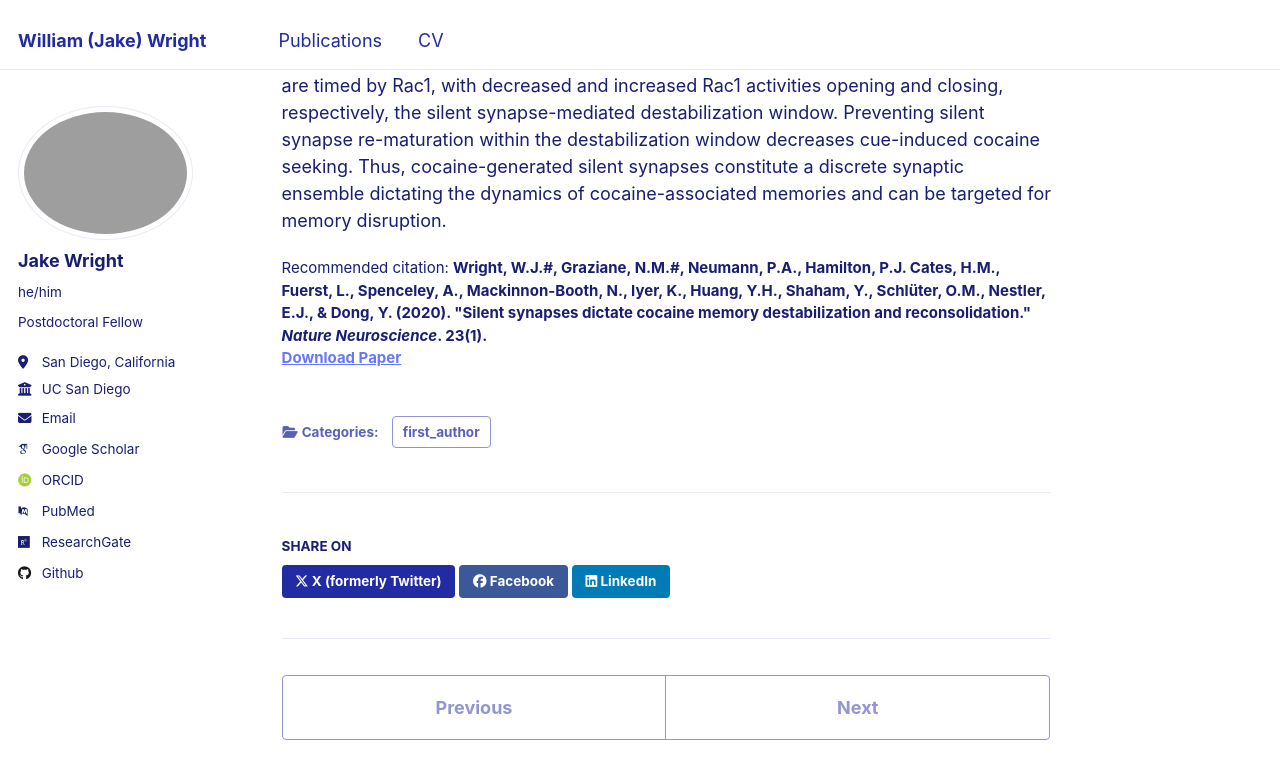
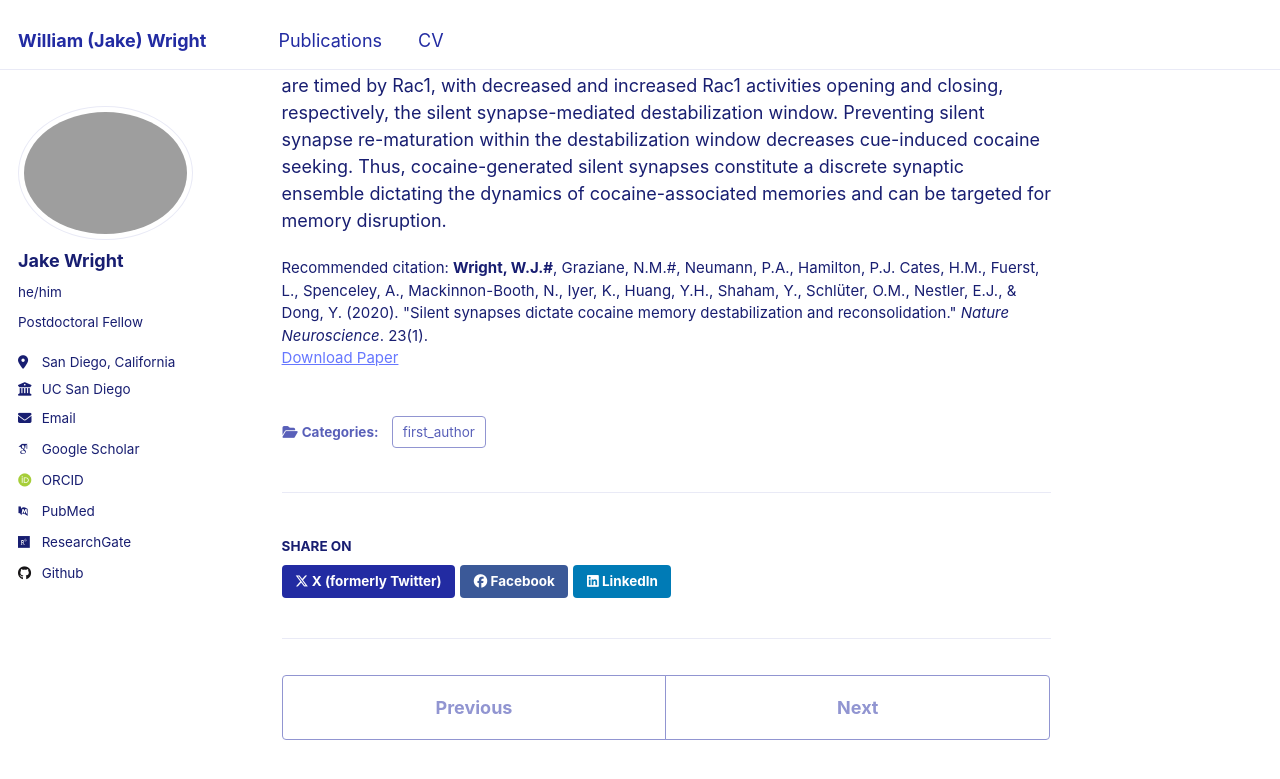
Before and after one commit to wjakewright/wjakewright.github.io, a Jekyll site: the page built from _publications/Wright_et_al_2020_Nat_Neuro.md, in a window 1280 px wide and 900 px high, scrolled down 402 px. Shown: the top 779 px of the window. Built offline with Jekyll 4.4.1, drawn with Linux system fonts in a browser that asks for light colours; some web fonts are replaced.

```diff
--- a/_publications/Wright_et_al_2020_Nat_Neuro.md
+++ b/_publications/Wright_et_al_2020_Nat_Neuro.md
@@ -7,7 +7,7 @@ excerpt: 'This work demonstrated that the silencing and re-maturation of cocaine
 date: 2019-12-02
 venue: 'Nature Neuroscience'
 paperurl: 'https://www.nature.com/articles/s41593-019-0537-6'
-citation: '<b>Wright, W.J.#<b>, Graziane, N.M.#, Neumann, P.A., Hamilton, P.J. Cates, H.M., Fuerst, L., Spenceley, A., Mackinnon-Booth, N., Iyer, K., Huang, Y.H., Shaham, Y., Schlüter, O.M., Nestler, E.J., & Dong, Y. (2020). &quot;Silent synapses dictate cocaine memory destabilization and reconsolidation.&quot; <i>Nature Neuroscience</i>. 23(1).'
+citation: '<b>Wright, W.J.#</b>, Graziane, N.M.#, Neumann, P.A., Hamilton, P.J. Cates, H.M., Fuerst, L., Spenceley, A., Mackinnon-Booth, N., Iyer, K., Huang, Y.H., Shaham, Y., Schlüter, O.M., Nestler, E.J., & Dong, Y. (2020). &quot;Silent synapses dictate cocaine memory destabilization and reconsolidation.&quot; <i>Nature Neuroscience</i>. 23(1).'
 ---
 
 Cocaine-associated memories are persistent, but, on retrieval, become temporarily destabilized and vulnerable to disruptions, followed by reconsolidation. To explore the synaptic underpinnings for these memory dynamics, we studied AMPA receptor (AMPAR)-silent excitatory synapses, which are generated in the nucleus accumbens by cocaine self-administration, and subsequently mature after prolonged withdrawal by recruiting AMPARs, echoing acquisition and consolidation of cocaine memories. We show that, on memory retrieval after prolonged withdrawal, the matured silent synapses become AMPAR-silent again, followed by re-maturation ~6 h later, defining the onset and termination of a destabilization window of cocaine memories. These synaptic dynamics are timed by Rac1, with decreased and increased Rac1 activities opening and closing, respectively, the silent synapse-mediated destabilization window. Preventing silent synapse re-maturation within the destabilization window decreases cue-induced cocaine seeking. Thus, cocaine-generated silent synapses constitute a discrete synaptic ensemble dictating the dynamics of cocaine-associated memories and can be targeted for memory disruption.
```
